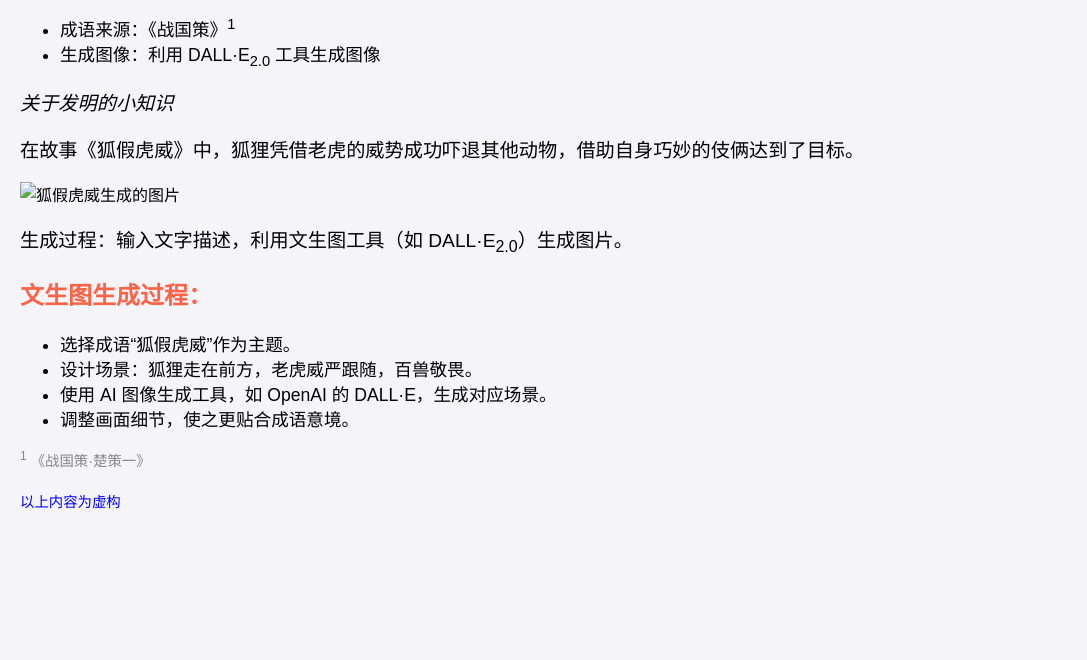
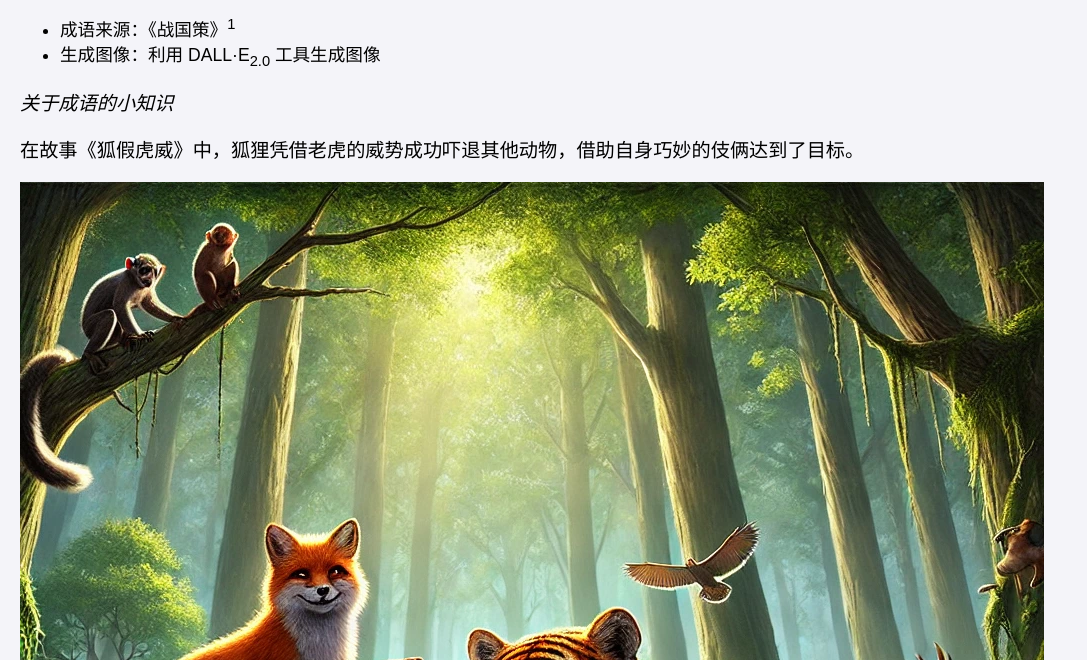
Before and after one commit to Gabrielle123-emy/gmy-ai-show, a plain HTML site: page HuJiaHuWei.html in a window 1280 px wide. Shown: the part 140-800 px from the top of the page, without its empty margins (0-1087 px from the left). Drawn offline with Linux system fonts and the light colour scheme.

Commit message:
Update HuJiaHuWei.html

```diff
--- a/HuJiaHuWei.html
+++ b/HuJiaHuWei.html
@@ -46,10 +46,10 @@
         <li>生成图像：利用 DALL·E<sub>2.0</sub> 工具生成图像</li>
     </ul>
 
-    <p><em>关于发明的小知识</em></p>
+    <p><em>关于成语的小知识</em></p>
     <p>在故事《狐假虎威》中，狐狸凭借老虎的威势成功吓退其他动物，借助自身巧妙的伎俩达到了目标。</p>
 
-    <img src="fox_tiger_image.png" alt="狐假虎威生成的图片">
+    <img src="狐假虎威.png" alt="狐假虎威生成的图片">
 
     <p>生成过程：输入文字描述，利用文生图工具（如 DALL·E<sub>2.0</sub>）生成图片。</p>
 
```
